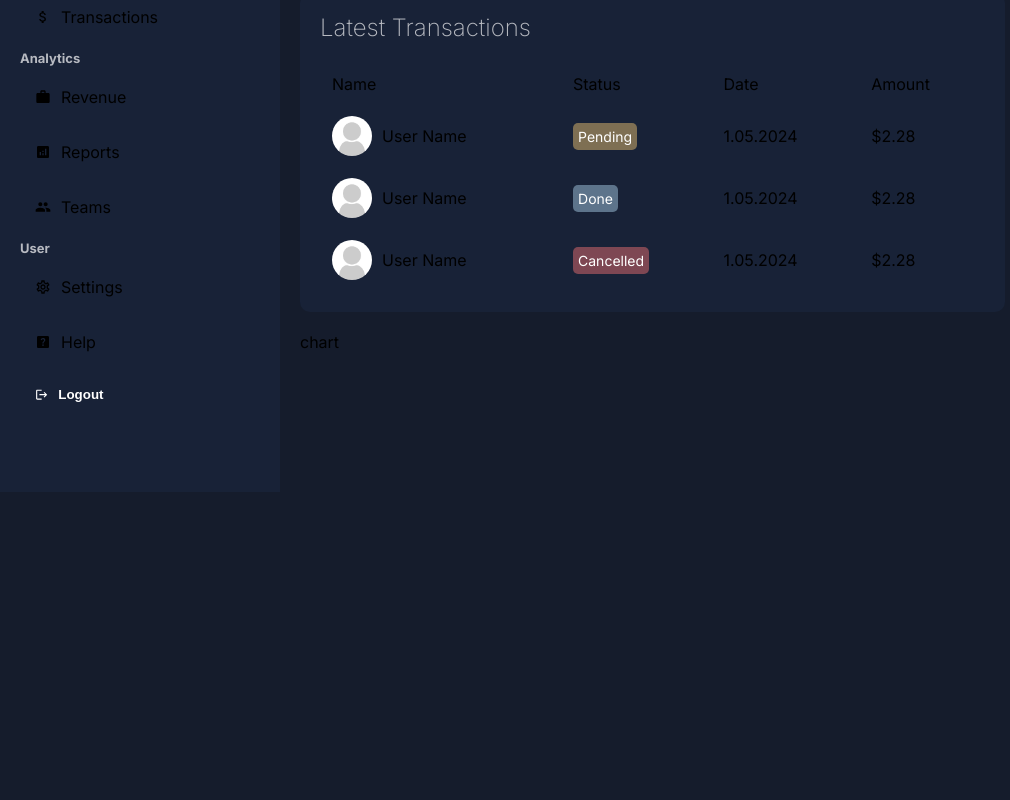
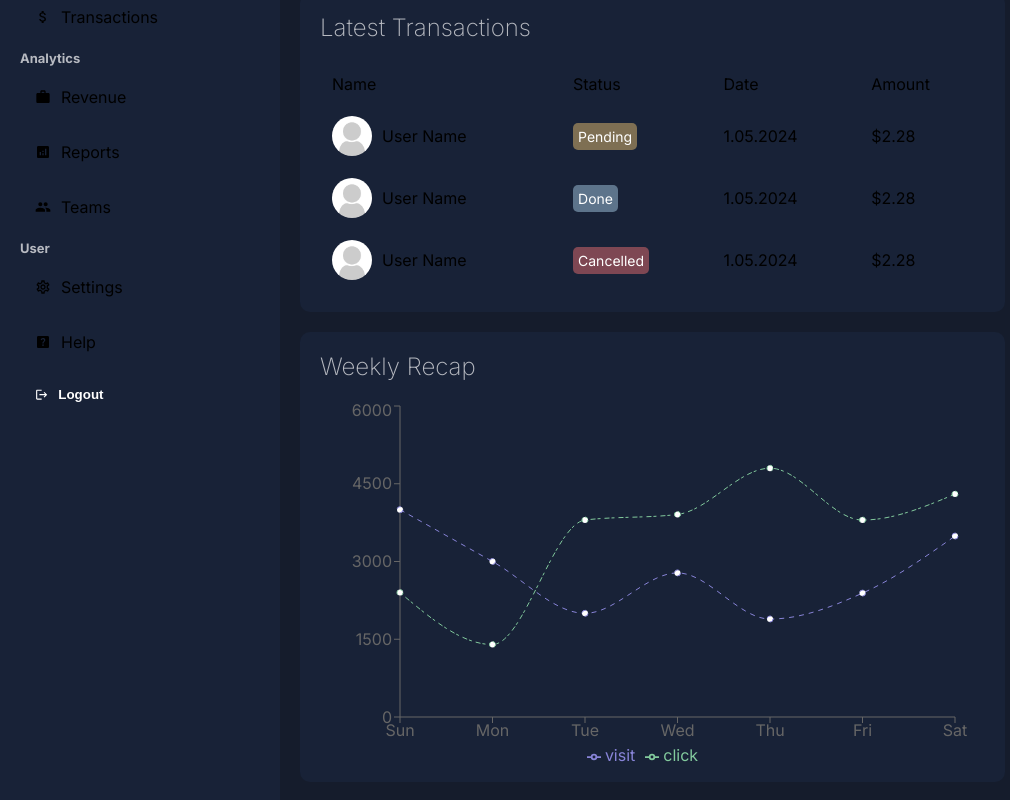
Before and after one commit to DenisDK/Admin-Dashboard, a Next.js app: page /dashboard in a window 1280 px wide. Shown: the part 308-1108 px from the top of the page, without its empty margins (0-1010 px from the left). Before the commit the page ends 800 px from the top, so only its background shows below. Built offline with nearby package versions, Linux system fonts and the light colour scheme.

Commit message:
Create Chart and add Recharts library

```diff
--- a/package.json
+++ b/package.json
@@ -12,7 +12,8 @@
     "next": "14.2.3",
     "react": "^18",
     "react-dom": "^18",
-    "react-icons": "^5.1.0"
+    "react-icons": "^5.1.0",
+    "recharts": "^2.12.6"
   },
   "devDependencies": {
     "eslint": "^8",
--- a/src/app/ui/dashboard/chart/Chart.jsx
+++ b/src/app/ui/dashboard/chart/Chart.jsx
@@ -1,8 +1,72 @@
+'use client'
+
 import React from 'react'
+import { LineChart, Line, XAxis, YAxis, CartesianGrid, Tooltip, Legend, ResponsiveContainer } from 'recharts';
 import style from './chart.module.css'
+
+const data = [
+   {
+     name: "Sun",
+     visit: 4000,
+     click: 2400,
+   },
+   {
+     name: "Mon",
+     visit: 3000,
+     click: 1398,
+   },
+   {
+     name: "Tue",
+     visit: 2000,
+     click: 3800,
+   },
+   {
+     name: "Wed",
+     visit: 2780,
+     click: 3908,
+   },
+   {
+     name: "Thu",
+     visit: 1890,
+     click: 4800,
+   },
+   {
+     name: "Fri",
+     visit: 2390,
+     click: 3800,
+   },
+   {
+     name: "Sat",
+     visit: 3490,
+     click: 4300,
+   },
+ ];
 
 export const Chart = () => {
   return (
-    <div>chart</div>
+    <div className={style.container}>
+      <h2 className={style.title}>Weekly Recap</h2>
+      <ResponsiveContainer width="100%" height="90%">
+        <LineChart
+          width={500}
+          height={300}
+          data={data}
+          margin={{
+            top: 5,
+            right: 30,
+            left: 20,
+            bottom: 5,
+          }}
+        >
+          {/* <CartesianGrid strokeDasharray="3 3" /> */}
+          <XAxis dataKey="name" />
+          <YAxis />
+          <Tooltip contentStyle={{background: '#151c2c', border: 'none'}}/>
+          <Legend />
+          <Line type="monotone" dataKey="visit" stroke="#8884d8" strokeDasharray="5 5" />
+          <Line type="monotone" dataKey="click" stroke="#82ca9d" strokeDasharray="3 4 5 2" />
+        </LineChart>
+      </ResponsiveContainer>
+    </div>
   )
 }
```
Also changed, not shown: 1 other file (tests, documents, lock files or other folders).
